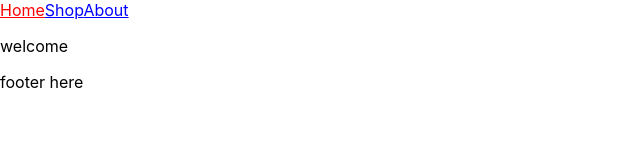
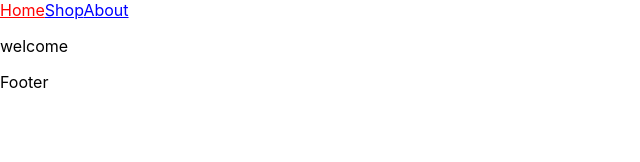
Before and after one commit to thiseas-perso/shopping-cart, a React (Create React App) app: page / in a window 1280 px wide. Shown: the top 162 px of the page, without its empty margins (0-640 px from the left). Built offline with nearby package versions, Linux system fonts and the light colour scheme.

Commit message:
add footer to ui wrapper

```diff
--- a/src/components/footer/Footer.js
+++ b/src/components/footer/Footer.js
@@ -0,0 +1,7 @@
+import React from "react";
+
+const Footer = () => {
+  return <footer>Footer</footer>;
+};
+
+export default Footer;
--- a/src/components/footer/index.js
+++ b/src/components/footer/index.js
@@ -0,0 +1 @@
+export { default } from "./Footer";
--- a/src/components/uiwrapper/UiWrapper.js
+++ b/src/components/uiwrapper/UiWrapper.js
@@ -1,4 +1,5 @@
 import React from "react";
+import Footer from "../footer";
 import NavBar from "../navBar";
 
 const UiWrapper = ({ children }) => {
@@ -6,7 +7,7 @@
     <>
       <NavBar />
       <main>{children}</main>
-      <p>footer here</p>
+      <Footer />
     </>
   );
 };
```
